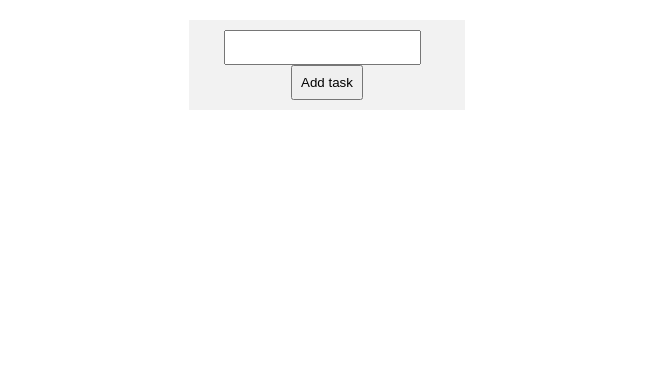
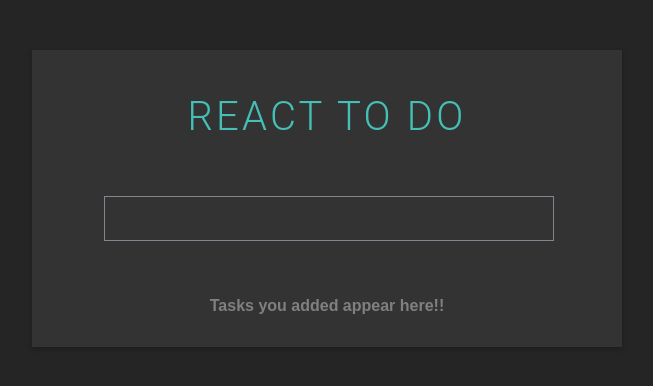
Before and after one commit to Prudhv15/react-todo-list, a React (Create React App) app: page / in a window 1280 px wide. Shown: the top 386 px of the page, without its empty margins (313-966 px from the left). Built offline with nearby package versions, Linux system fonts and the light colour scheme.

Commit message:
css adjusted

```diff
--- a/src/App.css
+++ b/src/App.css
@@ -1,38 +1,112 @@
-.App {
-  text-align: center;
+*,
+*::before,
+*::after {
+  box-sizing: border-box;
 }
 
-.App-logo {
-  height: 40vmin;
-  pointer-events: none;
+body {
+  padding: 50px;
+  color: #f7f7f7;
+  min-height: 100vh;
+  background: #252525;
+  text-rendering: optimizeSpeed;
+  font-family: "Roboto", sans-serif;
 }
 
-@media (prefers-reduced-motion: no-preference) {
-  .App-logo {
-    animation: App-logo-spin infinite 20s linear;
-  }
+.App {
+  padding: 1rem;
+  max-width: 50%;
+  margin: 0 auto;
+  text-align: center;
+  background: #333;
+  box-shadow: rgba(0, 0, 0, 0.25) 0px 2px 5px;
 }
 
-.App-header {
-  background-color: #282c34;
-  min-height: 100vh;
-  display: flex;
-  flex-direction: column;
-  align-items: center;
-  justify-content: center;
-  font-size: calc(10px + 2vmin);
-  color: white;
+h1 {
+  font-weight: 300;
+  color: #44c0b6;
+  font-size: 2.5rem;
+  letter-spacing: 0.2rem;
+  text-transform: uppercase;
 }
 
-.App-link {
-  color: #61dafb;
+.input-wrapper {
+  margin: 3.5rem;
 }
 
-@keyframes App-logo-spin {
-  from {
-    transform: rotate(0deg);
-  }
-  to {
-    transform: rotate(360deg);
-  }
+.todos-wrapper {
+  margin-bottom: 2.5rem;
 }
+
+.todo {
+  display: flex;
+  justify-content: center;
+  align-items: flex-start;
+}
+
+input {
+  width: 450px;
+  padding: 0.8em;
+}
+
+input:focus {
+  outline: none;
+}
+
+button {
+  width: 120px;
+  padding: 0.8em;
+  cursor: pointer;
+  font-weight: 400;
+  letter-spacing: 0.1rem;
+}
+
+input,
+button {
+  font-size: 1em;
+  appearance: none;
+  color: currentcolor;
+  background: transparent;
+  border: 1px solid #828691;
+}
+
+.add-button {
+  color: #44c0b6;
+  border-left: none;
+}
+
+.delete-button {
+  color: #fe6a6a;
+}
+.edit-button {
+  color: #e2dfed;
+  font-weight: bold;
+}
+
+ul {
+  padding: 0;
+  list-style: none;
+  margin-bottom: 0px;
+}
+
+li {
+  width: 450px;
+  padding: 0.85em;
+  text-align: left;
+  margin-bottom: 0.5rem;
+  background: #494847;
+  letter-spacing: 0.02rem;
+  transition: all 0.3s ease-out;
+  border-left: 10px solid #cf972e;
+}
+
+li:last-child {
+  margin-bottom: 0px;
+}
+
+.empty {
+  font-size: 20px;
+  font-weight: 400;
+  color: #cf972e;
+  letter-spacing: 0.2rem;
+}
--- a/src/App.js
+++ b/src/App.js
@@ -1,12 +1,12 @@
 import logo from "./logo.svg";
-import { ToDo } from "./Components/Todo";
-import "./Components/todo.css";
+import Todo from "./Components/Todo.js";
+
 import "./App.css";
 
 function App() {
   return (
     <div className="App">
-      <ToDo />
+      <Todo />
     </div>
   );
 }
--- a/src/Components/AddTask.js
+++ /dev/null
@@ -1,5 +0,0 @@
-function AddTask(props) {
-  return <div>{props.val}</div>;
-}
-
-export { AddTask };
--- a/src/Components/Todo.js
+++ b/src/Components/Todo.js
@@ -1,66 +1,77 @@
-import React, { useState } from "react";
+import { useState } from "react";
 
-function ToDo() {
-  const [task, setTask] = useState("");
+function Todo() {
+  const [todo, setTodo] = useState("");
   const [taskList, setTaskList] = useState([]);
 
-  const handleChange = (event) => {
-    setTask(event.target.value);
-  };
-
+  function handleChange(event) {
+    setTodo(event.target.value);
+  }
   const handleClick = () => {
-    if (task === "") {
-      alert("Pleas eneter");
+    if (todo === "") {
+      alert("Please enter task");
     } else {
-      taskList.push(task);
-      console.log(taskList);
+      taskList.push(todo);
       setTaskList([...taskList]);
-      setTask("");
+      setTodo("");
     }
   };
-
-  const edit = (index) => {
-    const newValue = prompt("Enter new value", taskList[index]);
-    console.log(newValue);
-    if (newValue === "") {
-      alert("enter modified val");
-    } else {
-      const updatedTaskList = [...taskList];
-      updatedTaskList[index] = newValue;
-      setTaskList(updatedTaskList);
-    }
-  };
-
-  const deletee = (index) => {
+  function handleEdit(index) {
+    const newVal = prompt("enter val", [taskList[index]]);
+    const updatedTasks = [...taskList];
+    updatedTasks[index] = newVal;
+    setTaskList(updatedTasks);
+  }
+  function handleDelete(index) {
     const updatedTaskList = [...taskList];
     updatedTaskList.splice(index, 1);
     setTaskList(updatedTaskList);
-  };
+  }
 
   return (
-    <div>
-      <header>
-        <input type="text" value={task} onChange={handleChange} />
-        <button onClick={handleClick}>{"Add task"}</button>
+    <div id="todo-container">
+      <h1>React TO DO</h1>
+      <header className="input-wrapper">
+        <input type="text" value={todo} onChange={handleChange} />
+        {todo !== "" ? (
+          <button onClick={handleClick} className="add-button">
+            AddTask
+          </button>
+        ) : (
+          ""
+        )}
       </header>
 
-      <div id="add-task">
+      {taskList.length > 0 ? (
         <ul>
           {taskList.map((item, index) => (
-            <li key={index}>
-              {item}
-              <button onClick={() => edit(index)} className="edit">
+            <div className="todo">
+              <li key="index">{item}</li>
+              <button onClick={() => handleEdit(index)} className="edit-button">
                 Edit
               </button>
-              <button onClick={() => deletee(index)} className="delete">
-                Del
+              <button
+                onClick={() => handleDelete(index)}
+                className="delete-button"
+              >
+                Delete
               </button>
-            </li>
+            </div>
           ))}
         </ul>
-      </div>
+      ) : (
+        <p
+          style={{
+            color: "grey",
+            fontWeight: "bold",
+            fontFamily: "sans-serif",
+          }}
+        >
+          Tasks you added appear here!!
+        </p>
+      )}
     </div>
   );
 }
 
-export { ToDo };
+export default Todo;
--- a/src/Components/todo.css
+++ /dev/null
@@ -1,79 +0,0 @@
-/* Add this styling to your component or create a separate CSS file */
-
-body {
-    font-family: Arial, sans-serif;
-  }
-
-  header {
-    background-color: #f2f2f2;
-    padding: 10px;
-    text-align: center;
-    margin: auto;
-    width: 20%;
-
-    margin-top: 20px;
-    justify-content: center;
-    align-items: center;
-    justify-content: space-between;
-  }
-
-  input {
-    padding: 8px;
-    margin-right: 10px;
-  }
-
-  button {
-    padding: 8px;
-    cursor: pointer;
-  }
-
-  #add-task {
-    display: flex;
-    justify-content: center;
-    align-items: center;
-    width: 50%;
-    margin: auto; /* Add this line to center the div horizontally */
-    justify-content: space-around;
-  }
-
-  ul {
-    list-style-type: none;
-    padding: 0;
-  }
-
-  .edit{
-    background-color: rgb(33, 33, 126);
-    color: white;
-    font-weight: bold;
-    width: 100px;
-
-
-  }
-  .delete{
-    background-color: rgb(131, 35, 16);
-    color: white;
-    font-weight: bold;
-    width: 100px;
-
-  }
-  li {
-    margin: 10px 0;
-    border: 1px solid #ccc;
-    padding: 10px;
-    display: flex;
-    align-items: center;
-    position: relative;
-  }
-
-  li span {
-    flex-grow: 1; /* Allow the text to take up remaining space */
-  }
-
-  li button {
-    margin-left: 10px;
-  }
-
-  li .edit-button,
-  li .delete-button {
-    margin-left: auto; /* Push buttons to the end of the line */
-  }
```
